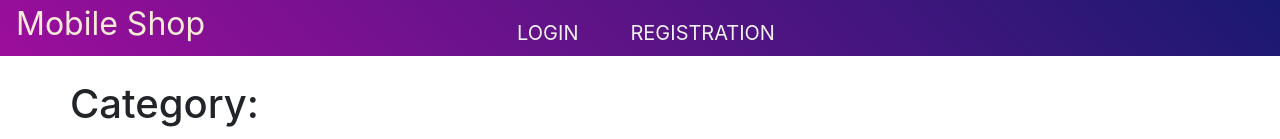
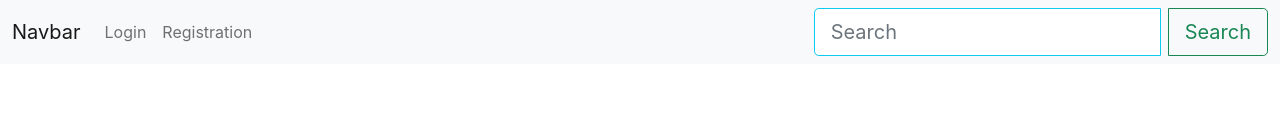
Before and after one commit to mahmoodyasir/Ecommerce_React_Frontend, a React (Create React App) app: page /category/1 in a window 1280 px wide. Shown: the top 139 px of the page. Built offline with nearby package versions, Linux system fonts and the light colour scheme; no server answers.

Commit message:
nav changed

```diff
--- a/src/components/HomePage.jsx
+++ b/src/components/HomePage.jsx
@@ -61,7 +61,7 @@
                         {
                         products !== null &&
                             products?.results.map((item,i)=>(
-                                <div key={i} className="col-md-4 my-2">
+                                <div key={i} className="col-md-3 my-2">
                                     <SingleProduct item={item}/>
                                 </div>
                             ))
--- a/src/components/Navbar.jsx
+++ b/src/components/Navbar.jsx
@@ -5,29 +5,7 @@
 import '../components/css/nav.css'
 
 const Navbar = () => {
-    const [{profile, cart_incomplete}, dispatch] = useGlobalState()
-
-    const [toggleMenu, setToggleMenu] = useState(false)
-    const [screenWidth, setScreenWidth] = useState(window.innerWidth)
-
-
-    const toggleNav = () => {
-        setToggleMenu(!toggleMenu)
-    }
-
-    useEffect(() => {
-
-        const changeWidth = () => {
-            setScreenWidth(window.innerWidth);
-        }
-
-        window.addEventListener('resize', changeWidth)
-
-        return () => {
-            window.removeEventListener('resize', changeWidth)
-        }
-
-    }, [])
+    const [{profile, cart_incomplete}, dispatch] = useGlobalState();
 
     let cart_product_length = 0
     if (cart_incomplete !== null) {
@@ -48,42 +26,52 @@
     }
     return (
         <div>
-            <div className="head">
-                <Link className="navbar-brand head_font" to="/">Mobile Shop </Link>
-            </div>
-
-
-            <nav className="flex-row">
-            {(toggleMenu || screenWidth > 600) && (
-                <div>
-                    <ul className="list">
+            <nav className="navbar navbar-expand-lg navbar-light bg-light">
+                <div className="container-fluid">
+                    <Link className="navbar-brand" to="/">Navbar</Link>
+                    <button className="navbar-toggler" type="button" data-bs-toggle="collapse"
+                            data-bs-target="#navbarSupportedContent" aria-controls="navbarSupportedContent"
+                            aria-expanded="false" aria-label="Toggle navigation">
+                        <span className="navbar-toggler-icon"></span>
+                    </button>
+                    <div className="collapse navbar-collapse" id="navbarSupportedContent">
+                        <ul className="navbar-nav me-auto mb-2 mb-lg-0">
 
                             {
                                 profile !== null ?
-                                (
                                     <>
-                                        <Link className="nav-link items" to="/cart">Cart({cart_product_length})</Link>
+                                        <li className="nav-item">
+                                            <Link className="nav-link items"
+                                                  to="/cart">Cart({cart_product_length})</Link>
+                                        </li>
+                                        <li className="nav-item">
                                             <Link className="nav-link items" to="/profile">Profile</Link>
+                                        </li>
+                                        <li className="nav-item">
                                             <Link onClick={logout} className="nav-link items" to="">Logout</Link>
+                                        </li>
                                     </>
-                                )
                                     :
-                                (
                                     <>
+                                        <li className="nav-item">
                                             <Link className="nav-link items" to="/login">Login</Link>
+                                        </li>
+                                        <li className="nav-item">
                                             <Link className="nav-link items" to="/register">Registration</Link>
+                                        </li>
                                     </>
-                                )
                             }
 
                         </ul>
+                        <form>
+                            <div className="d-flex input-group input-group-lg">
+                                <input className="form-control me-2 border-info " type="search" placeholder="Search"
+                                       aria-label="Search"/>
+                                <button className="btn btn-outline-success" type="submit">Search</button>
                             </div>
-            )}
-
-            {screenWidth <= 600 ? (
-                <GiIcon.GiHamburgerMenu onClick={toggleNav} className="icon"/>
-            ) : ("")}
-
+                        </form>
+                    </div>
+                </div>
             </nav>
         </div>
     )
--- a/src/components/css/nav.css
+++ b/src/components/css/nav.css
@@ -1,80 +1,81 @@
-.head {
-    position: fixed;
-    top: 0;
-    width: 40%;
-    height: 50px;
-    z-index: 2;
-}
-
-.head_font {
-    font-size: 2rem;
-    color: antiquewhite;
-    margin-left: 1rem;
-}
+/*.head {*/
+/*    position: fixed;*/
+/*    top: 0;*/
+/*    width: 40%;*/
+/*    height: 50px;*/
+/*    z-index: 2;*/
+/*}*/
 
 
-nav {
-    position: fixed;
-    top: 0;
-    width: 100%;
-    height: 50px;
-    background: linear-gradient(45deg, rgb(156, 14, 156), midnightblue);
-    z-index:1;
-}
+/*.head_font {*/
+/*    font-size: 2rem;*/
+/*    color: antiquewhite;*/
+/*    margin-left: 1rem;*/
+/*}*/
 
-.list {
-    list-style-type: none;
-    background: linear-gradient(45deg, rgb(156, 14, 156), midnightblue);
-    height: 100%;
-    display: flex;
-    justify-content: center;
-    align-items: center;
-    position: relative;
-}
-.items {
-    margin-right: 20px;
-    margin-top: 10px;
-    font-size: 20px;
-    text-transform: uppercase;
-    color: #f1f1f1;
-    cursor: pointer;
-}
 
-.icon {
-    display: none;
-    position: absolute;
-    right: 10px;
-    top: 7px;
-    padding: 5px;
-    color: #000;
-    font-size: 18px;
-}
+/*nav {*/
+/*    position: fixed;*/
+/*    top: 0;*/
+/*    width: 100%;*/
+/*    height: 50px;*/
+/*    background: linear-gradient(45deg, rgb(156, 14, 156), midnightblue);*/
+/*    z-index:1;*/
+/*}*/
+
+/*.list {*/
+/*    list-style-type: none;*/
+/*    background: linear-gradient(45deg, rgb(156, 14, 156), midnightblue);*/
+/*    height: 100%;*/
+/*    display: flex;*/
+/*    justify-content: center;*/
+/*    align-items: center;*/
+/*    position: relative;*/
+/*}*/
+/*.items {*/
+/*    margin-right: 20px;*/
+/*    margin-top: 10px;*/
+/*    font-size: 20px;*/
+/*    text-transform: uppercase;*/
+/*    color: #f1f1f1;*/
+/*    cursor: pointer;*/
+/*}*/
+
+/*.icon {*/
+/*    display: none;*/
+/*    position: absolute;*/
+/*    right: 10px;*/
+/*    top: 7px;*/
+/*    padding: 5px;*/
+/*    color: #000;*/
+/*    font-size: 18px;*/
+/*}*/
 
 
 
-@media screen and (max-width: 600px){
+/*@media screen and (max-width: 600px){*/
 
-    .list {
-        flex-direction: column;
-        height: auto;
-    }
+/*    .list {*/
+/*        flex-direction: column;*/
+/*        height: auto;*/
+/*    }*/
 
-    .items:nth-child(1){
-        border-top: 1px solid rgba(255, 255, 255, 0.555);
-        margin-top: 50px;
-    }
-    .items {
-        width: 100%;
-        border-top: 1px solid rgba(255, 255, 255, 0.555);
-        text-align: center;
-        margin-right: 0px;
-        padding: 20px 0;
-    }
-    .icon {
-        display: block;
-        width: 50px;
-        height: 50px;
-        color: whitesmoke;
-    }
+/*    .items:nth-child(1){*/
+/*        border-top: 1px solid rgba(255, 255, 255, 0.555);*/
+/*        margin-top: 50px;*/
+/*    }*/
+/*    .items {*/
+/*        width: 100%;*/
+/*        border-top: 1px solid rgba(255, 255, 255, 0.555);*/
+/*        text-align: center;*/
+/*        margin-right: 0px;*/
+/*        padding: 20px 0;*/
+/*    }*/
+/*    .icon {*/
+/*        display: block;*/
+/*        width: 50px;*/
+/*        height: 50px;*/
+/*        color: whitesmoke;*/
+/*    }*/
 
-}
+/*}*/
--- a/src/env.js
+++ b/src/env.js
@@ -3,7 +3,7 @@
 
 
 
-export const domain = "https://mobileshopdjango.herokuapp.com";
+export const domain = "http://localhost:8000";
 export const userToken = window.localStorage.getItem("token")
 export const adminToken = window.localStorage.getItem("admin_token")
 
--- a/src/index.js
+++ b/src/index.js
@@ -2,6 +2,7 @@
 import ReactDOM from 'react-dom';
 import './index.css';
 import App from "./App";
+// import 'bootstrap/dist/css/bootstrap.min.css'
 import reportWebVitals from './reportWebVitals';
 import {Globalstate} from "./state/provider";
 import reducer, {initialstate} from "./state/reducer";
```
Also changed, not shown: 1 other file (tests, documents, lock files or other folders). Lines whose indentation alone changed are shown as unchanged.
